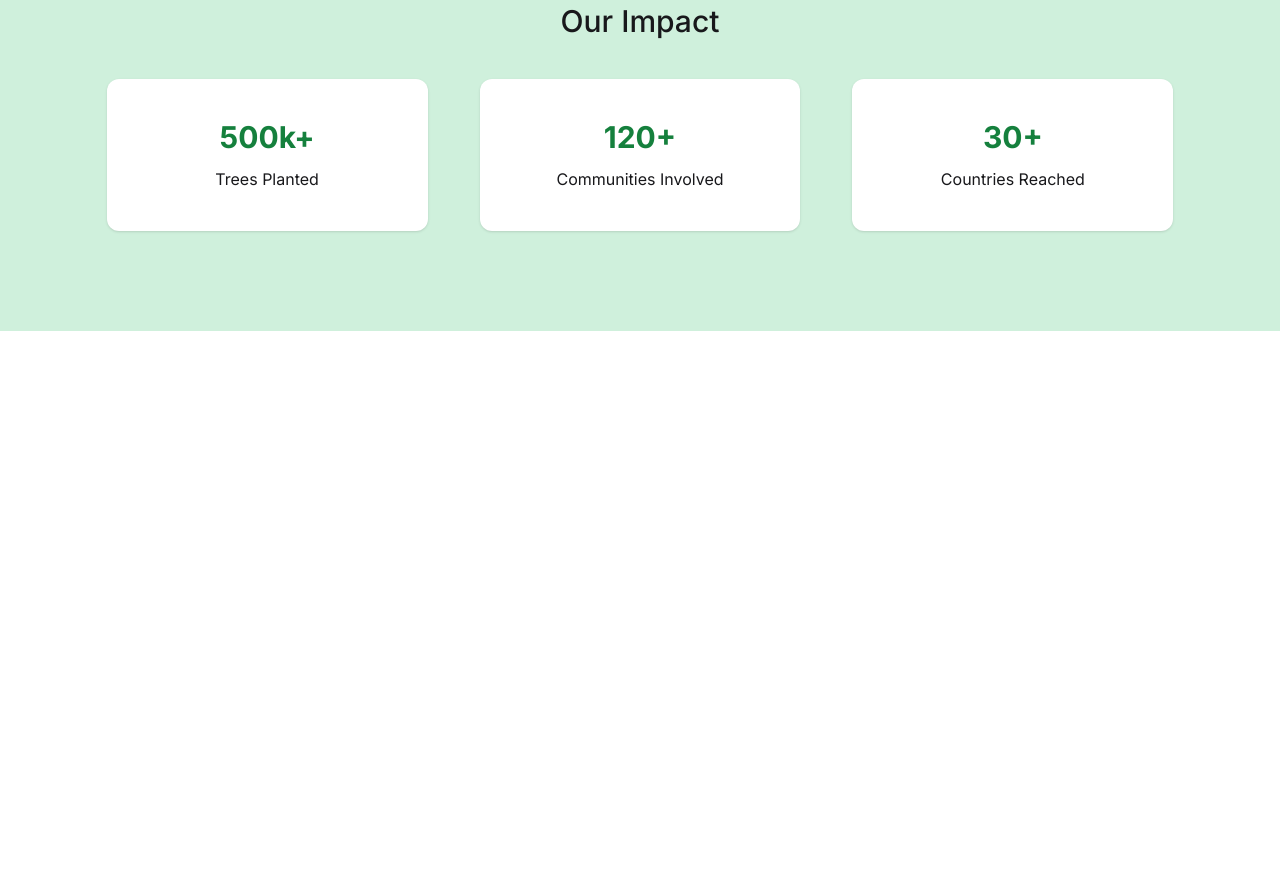
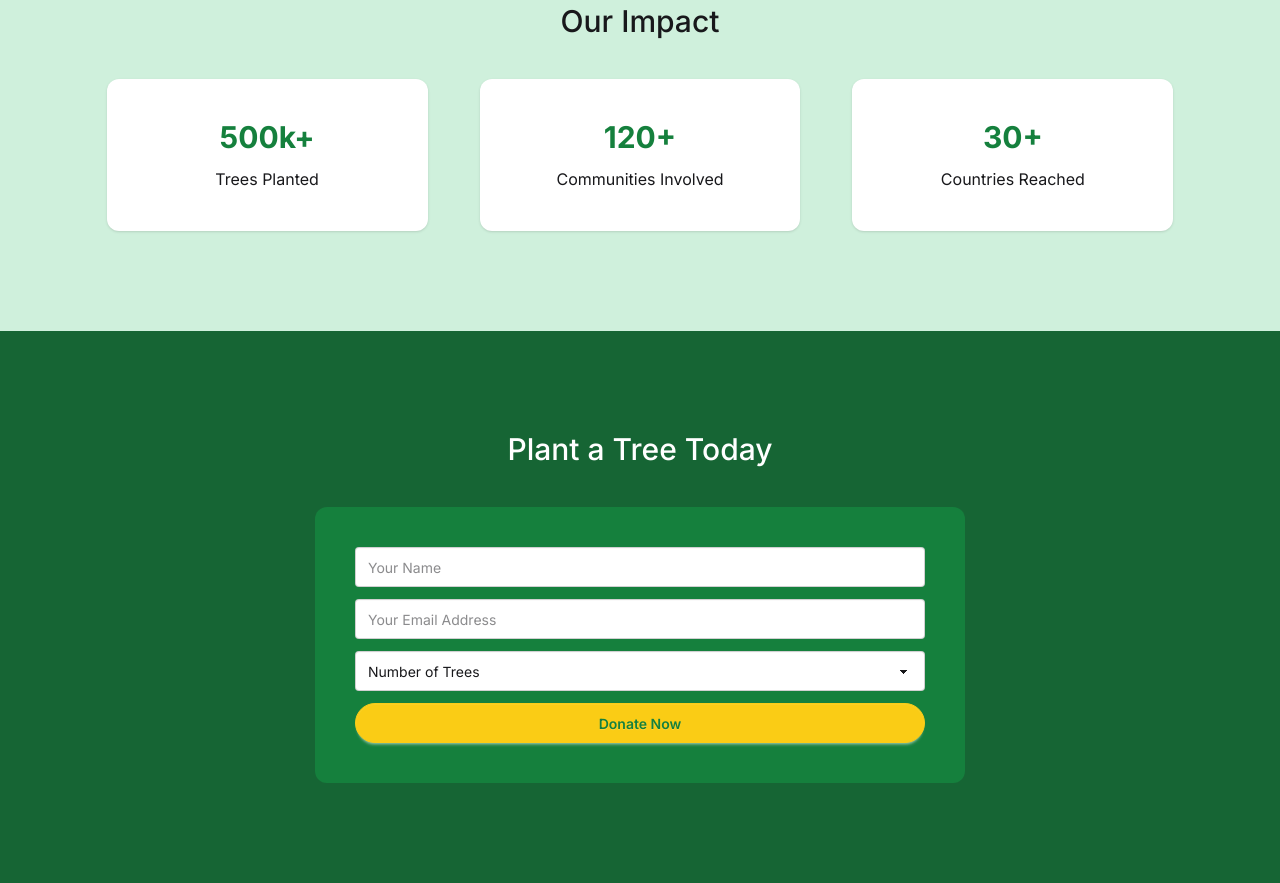
Before and after one commit to oyshe886/Green-Earth, a plain HTML site: page index.html in a window 1280 px wide. Shown: the part 1248-2131 px from the top of the page. Before the commit the page ends 1579 px from the top, so only its background shows below. Drawn offline with nearby package versions, Linux system fonts and the light colour scheme.

Commit message:
Footer Part

```diff
--- a/index.html
+++ b/index.html
@@ -109,6 +109,25 @@
         </div>
       </div>
     </section>
+
+    <section id="tree" class="py-25 bg-[#166534]">
+      <h2 class="font-medium text-center text-white text-3xl mb-10">
+        Plant a Tree Today
+      </h2>
+      <form class="p-8 md:p-10 rounded-xl mx-5 md:mx-auto max-w-[650px] space-y-3 bg-[#15803d]">
+        <input type="text" placeholder="Your Name" class="input w-full"/>
+        <input type="text" placeholder="Your Email Address" class="input w-full"/>
+        <select class="select w-full">
+          <option disabled selected>Number of Trees</option>
+          <option>1 Tree - $5</option>
+          <option>5 Tree - $25</option>
+          <option>10 Tree - $50</option>
+        </select>
+        <button class="btn rounded-full bg-[#FACC15] border-[#FACC15] text-[#15803D] w-full">
+          Donate Now
+        </button>
+      </form>
+    </section>
   </main>
 </body>
 </html>
```
